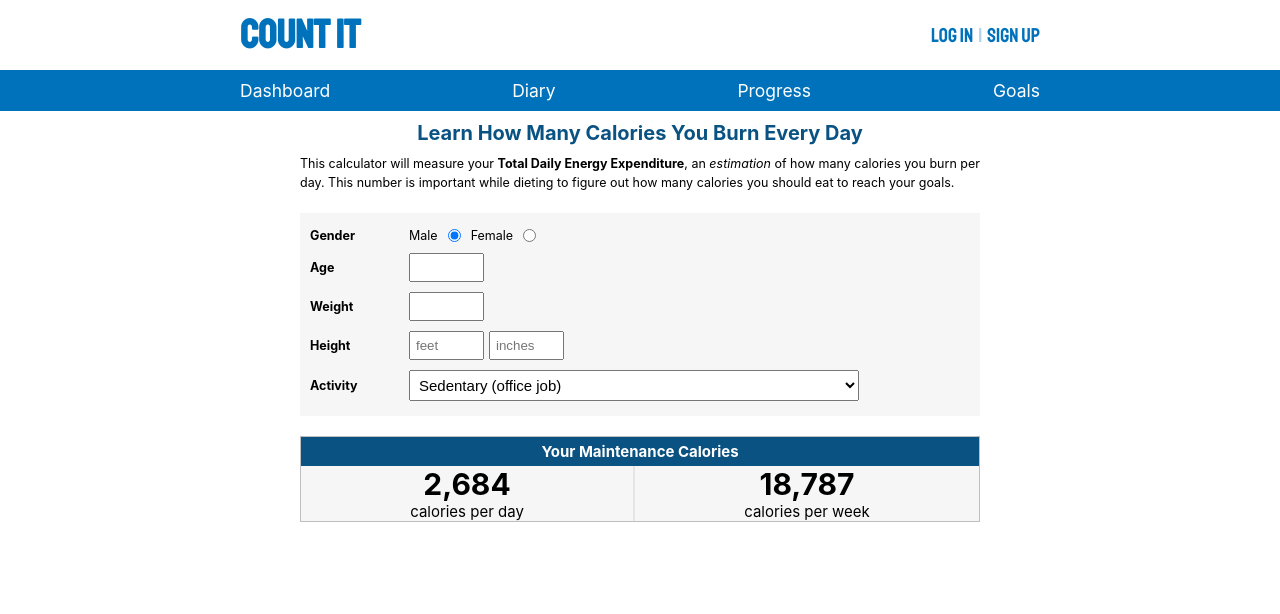
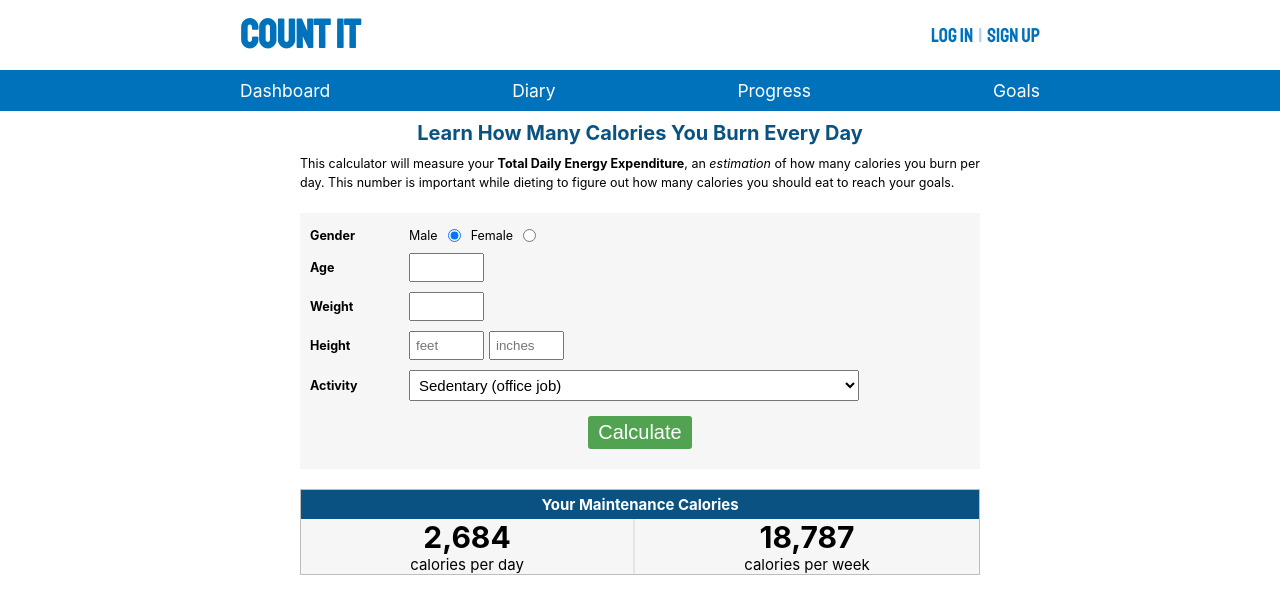
Before and after one commit to jmobes/nutrition-tracker, a React (Create React App) app in the folder frontend/: page /tdee-calculator in a window 1280 px wide. Shown: the top 614 px of the page. Built offline with nearby package versions, Linux system fonts and the light colour scheme.

Commit message:
added submit button to the form on the calculator page

```diff
--- a/frontend/src/pages/Tdee.css
+++ b/frontend/src/pages/Tdee.css
@@ -90,7 +90,17 @@
   width: 2px;
   background-color: rgba(190, 190, 190, 0.3);
 }
-
+.tdee__form__submit {
+  background-color: rgb(81, 163, 81);
+  padding: 0.5rem 1rem;
+  font-size: 2rem;
+  color: #fff;
+  border: none;
+  border-radius: 3px;
+  display: block;
+  margin: 1rem auto;
+  cursor: pointer;
+}
 @media (min-width: 300px) {
   .tdee__form__activity select {
     font-size: 1rem;
--- a/frontend/src/pages/Tdee.jsx
+++ b/frontend/src/pages/Tdee.jsx
@@ -57,6 +57,7 @@
             <option value="athlete">Athlete (2x per day)</option>
           </select>
         </div>
+        <button className="tdee__form__submit">Calculate</button>
       </form>
       <div className="tdee__results">
         <div className="tdee__results__maintenance">
```
